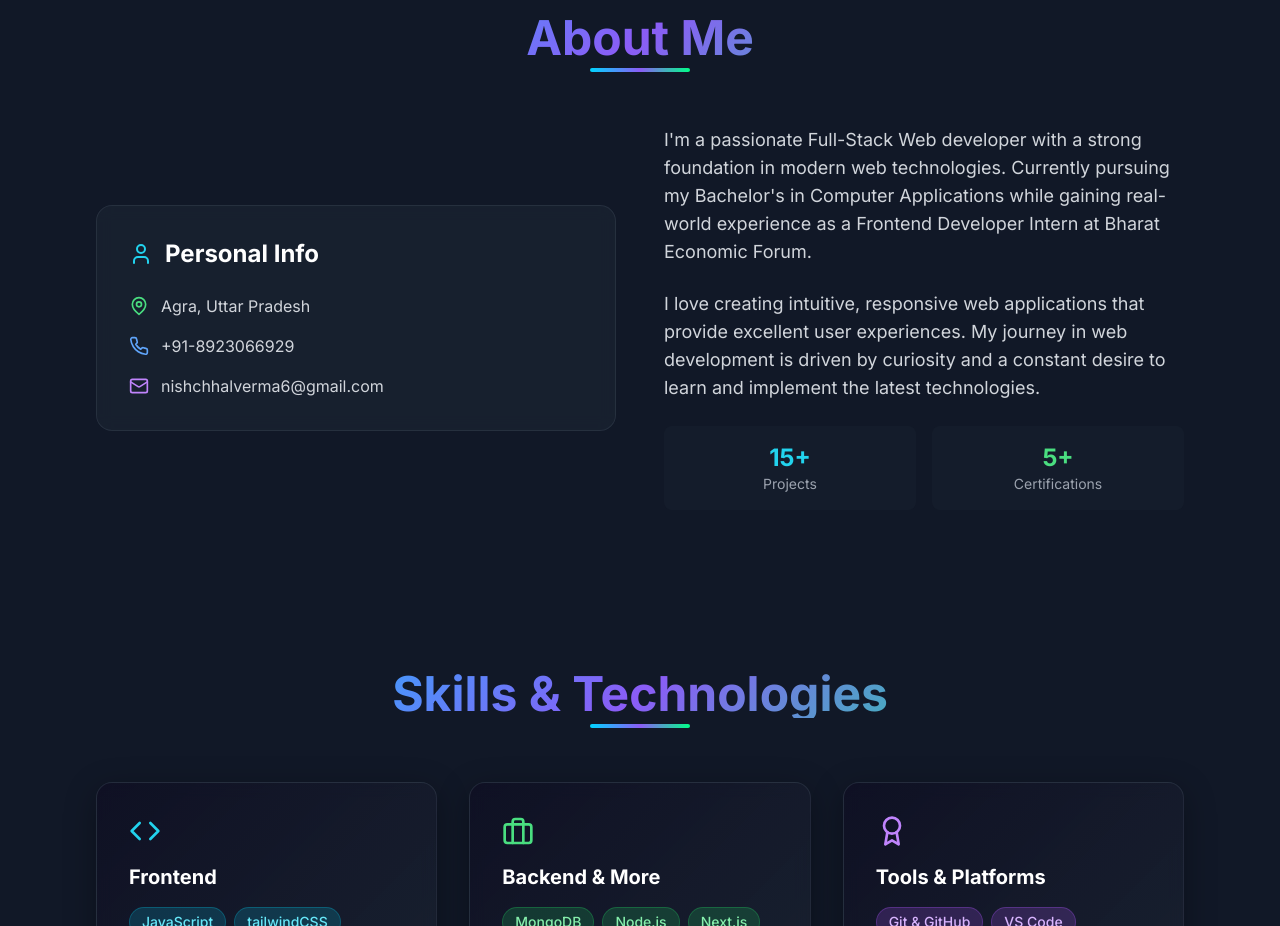
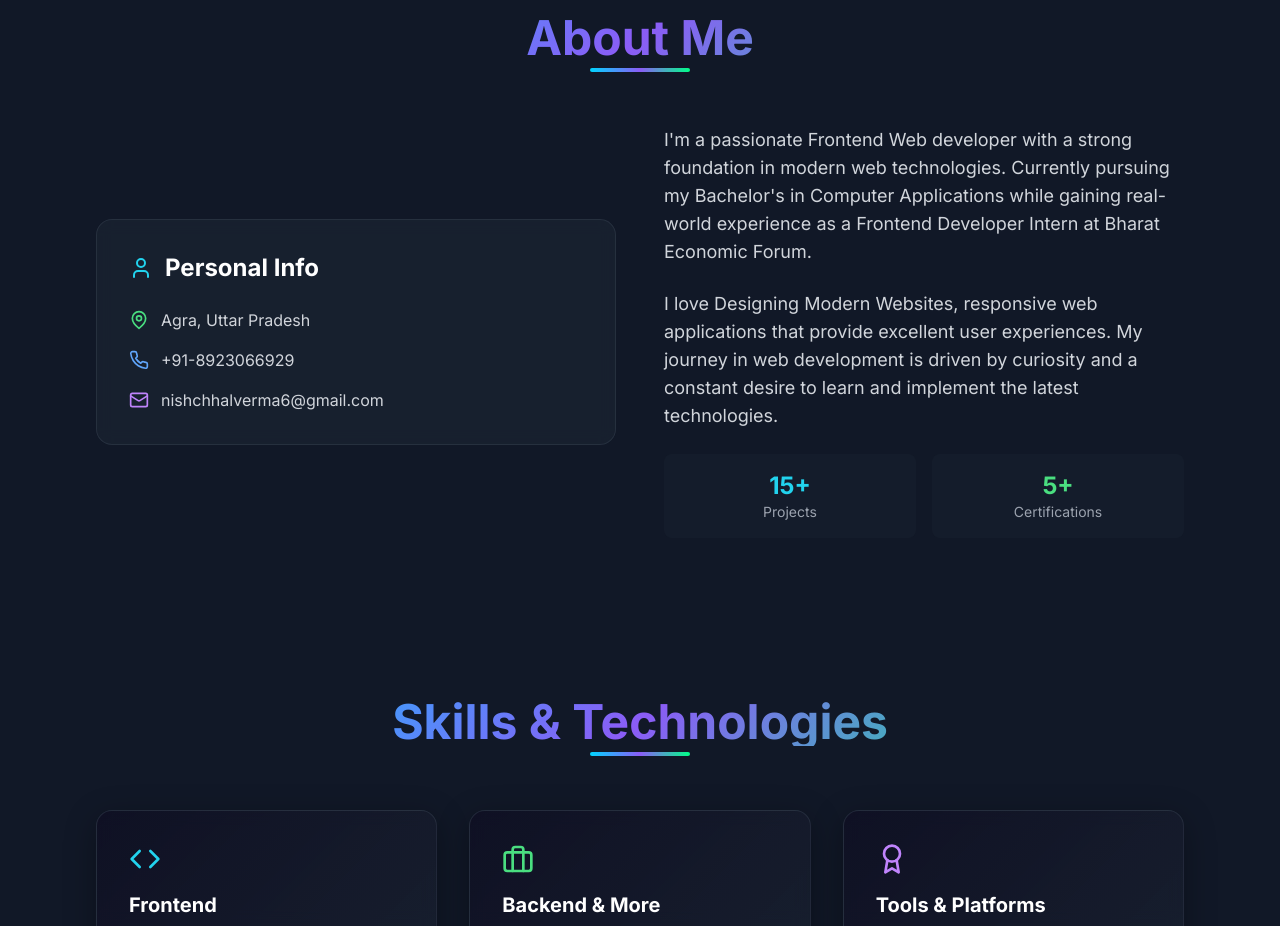
Before and after one commit to nishchhal6/Portfolio-Website, a React (Vite) app: page / in a window 1280 px wide. Shown: the part 980-1906 px from the top of the page. Built offline with nearby package versions, Linux system fonts and the light colour scheme.

Commit message:
Update App.tsx

```diff
--- a/src/App.tsx
+++ b/src/App.tsx
@@ -323,14 +323,14 @@ function App() {
               </div>
               <div className="space-y-4 sm:space-y-6">
                 <p className="text-base sm:text-lg text-gray-300 leading-relaxed">
-                  I'm a passionate Full-Stack Web developer with a strong
+                  I'm a passionate Frontend Web developer with a strong
                   foundation in modern web technologies. Currently pursuing my
                   Bachelor's in Computer Applications while gaining real-world
                   experience as a Frontend Developer Intern at Bharat Economic
                   Forum.
                 </p>
                 <p className="text-base sm:text-lg text-gray-300 leading-relaxed">
-                  I love creating intuitive, responsive web applications that
+                  I love Designing Modern Websites, responsive web applications that
                   provide excellent user experiences. My journey in web
                   development is driven by curiosity and a constant desire to
                   learn and implement the latest technologies.
```
